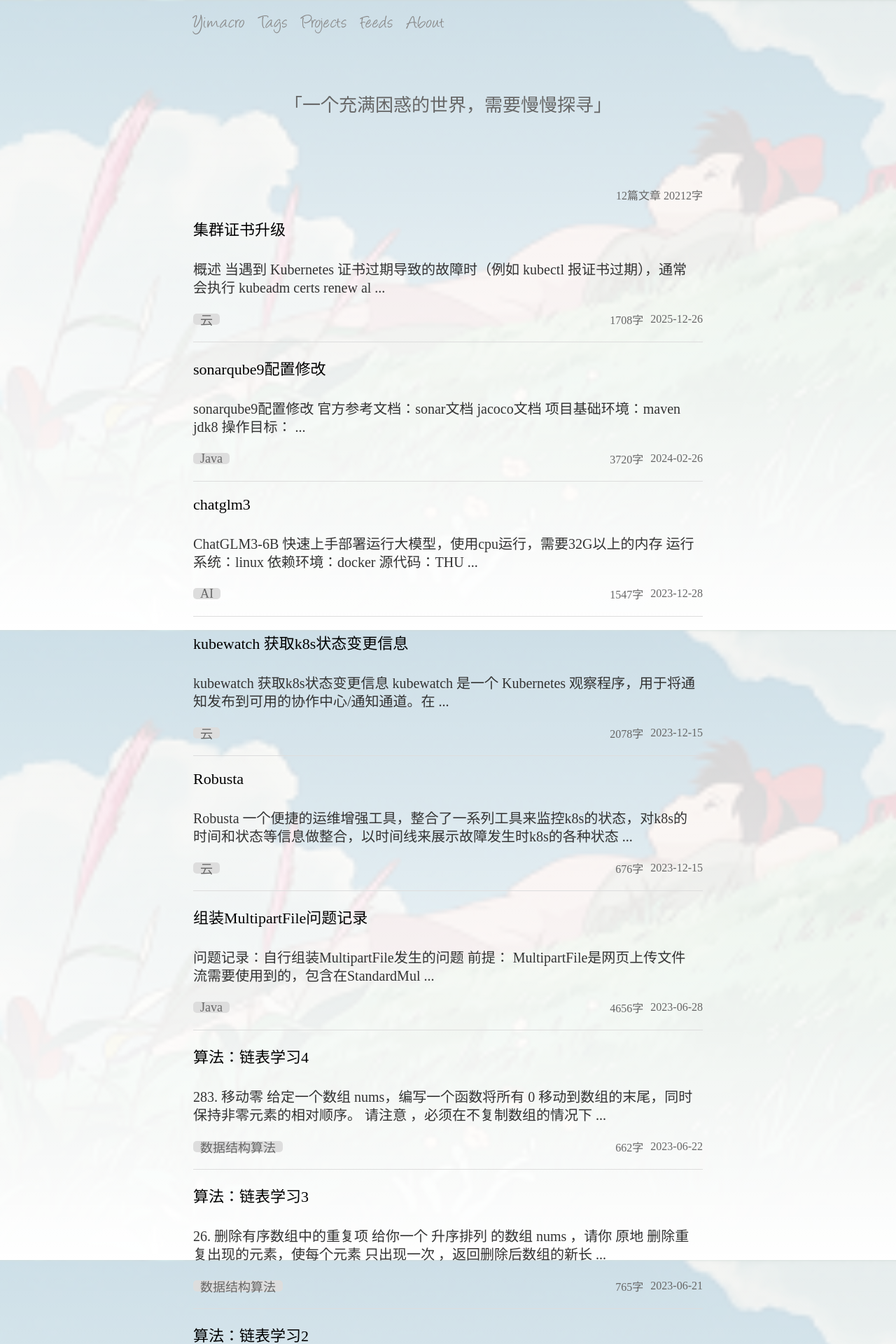
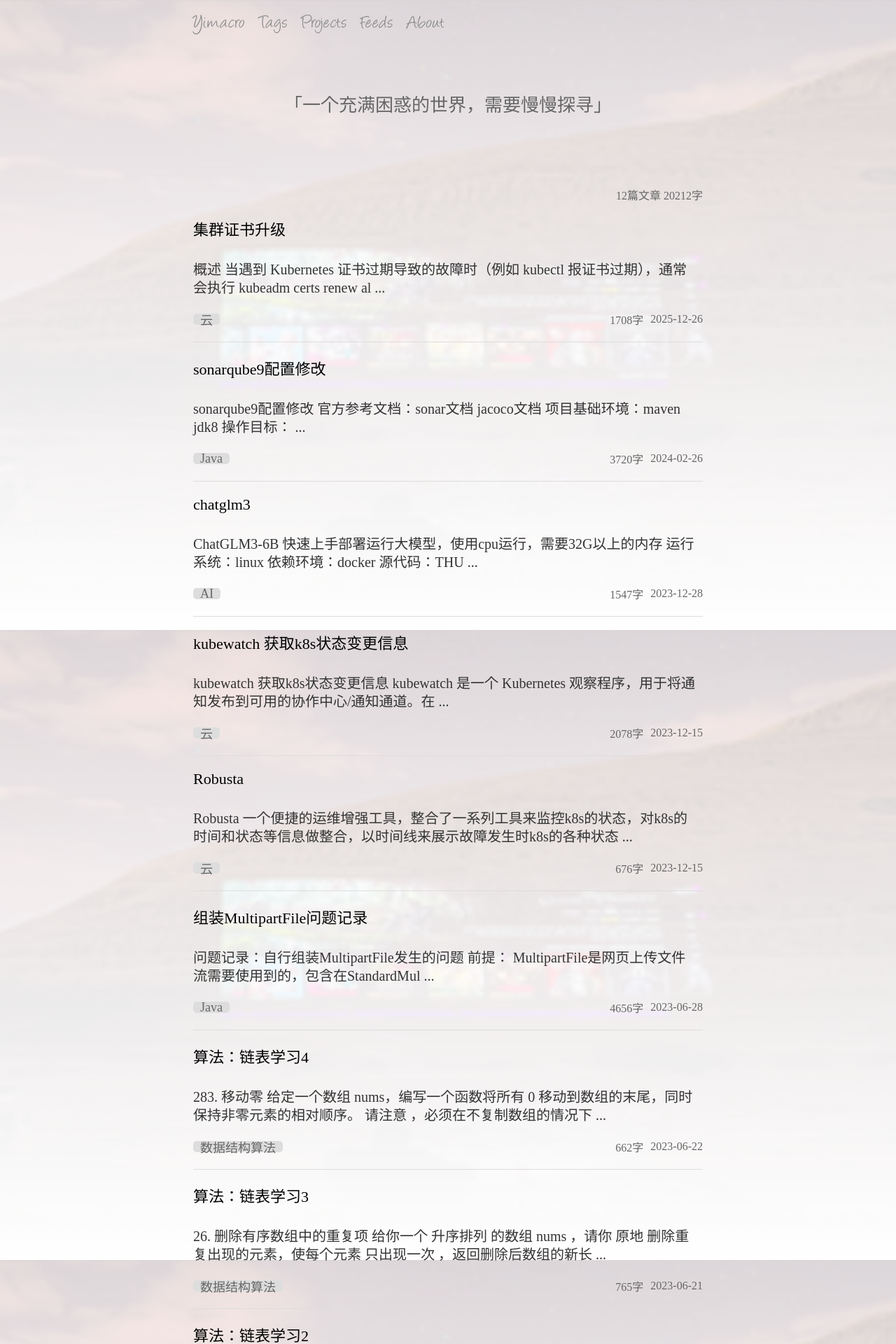
Before and after one commit to yimacro/yimacro.github.io, a Jekyll site: the page built from index.html, in a window 1280 px wide. Shown: the top 1920 px of the page at 70% size. Built offline with Jekyll 4.4.1, drawn with Linux system fonts in a browser that asks for light colours; some web fonts are replaced; comment, search, counter and statistics services are not loaded.

Commit message:
更新主页背景图为“watch_movie_in_desert.png”

```diff
--- a/styles/home.css
+++ b/styles/home.css
@@ -16,7 +16,7 @@
 body {
     display: flex;
     flex-direction: row;
-    background: linear-gradient(rgba(255,255,255,.8), rgba(255,255,255,1)), url("https://yimacro.github.io/pics/home/Hayao_Miyazaki_works_heroine.png");
+    background: linear-gradient(rgba(255,255,255,.8), rgba(255,255,255,1)), url("https://yimacro.github.io/pics/home/watch_movie_in_desert.png");
     background-repeat: no-repeat;
     background-attachment: fixed;
     background-size: cover;
```
Also changed, not shown: pics/home/watch_movie_in_desert.png (added).
